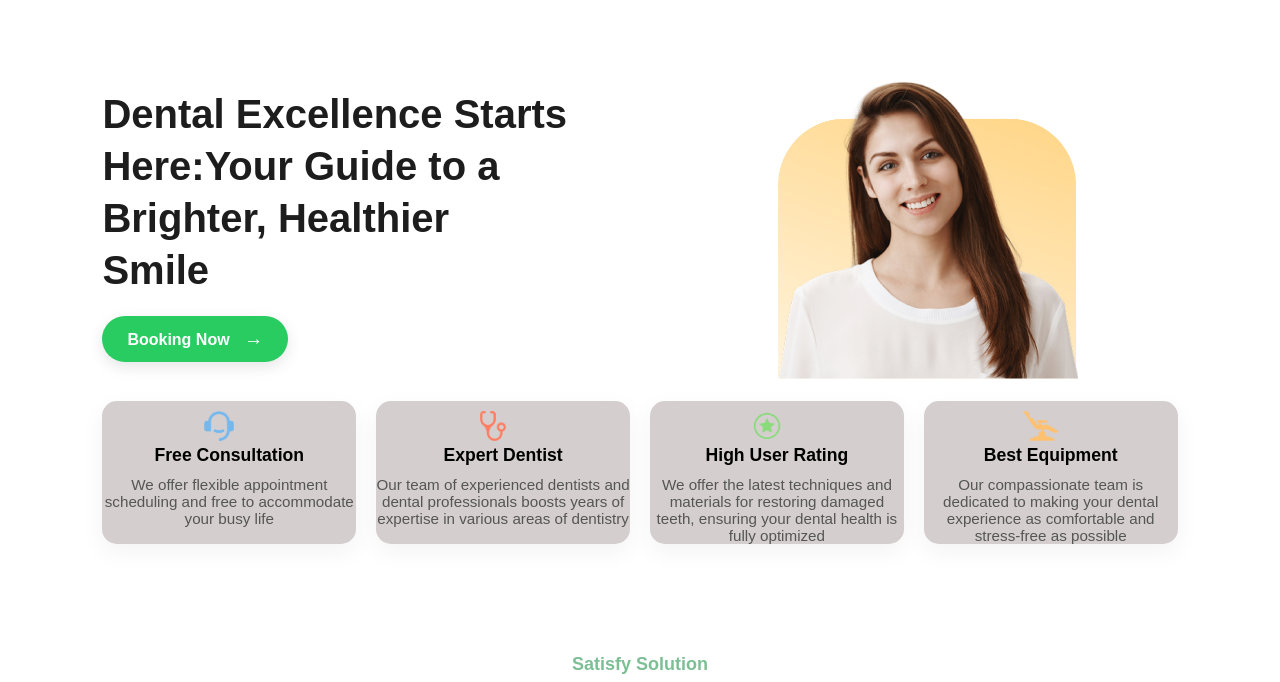
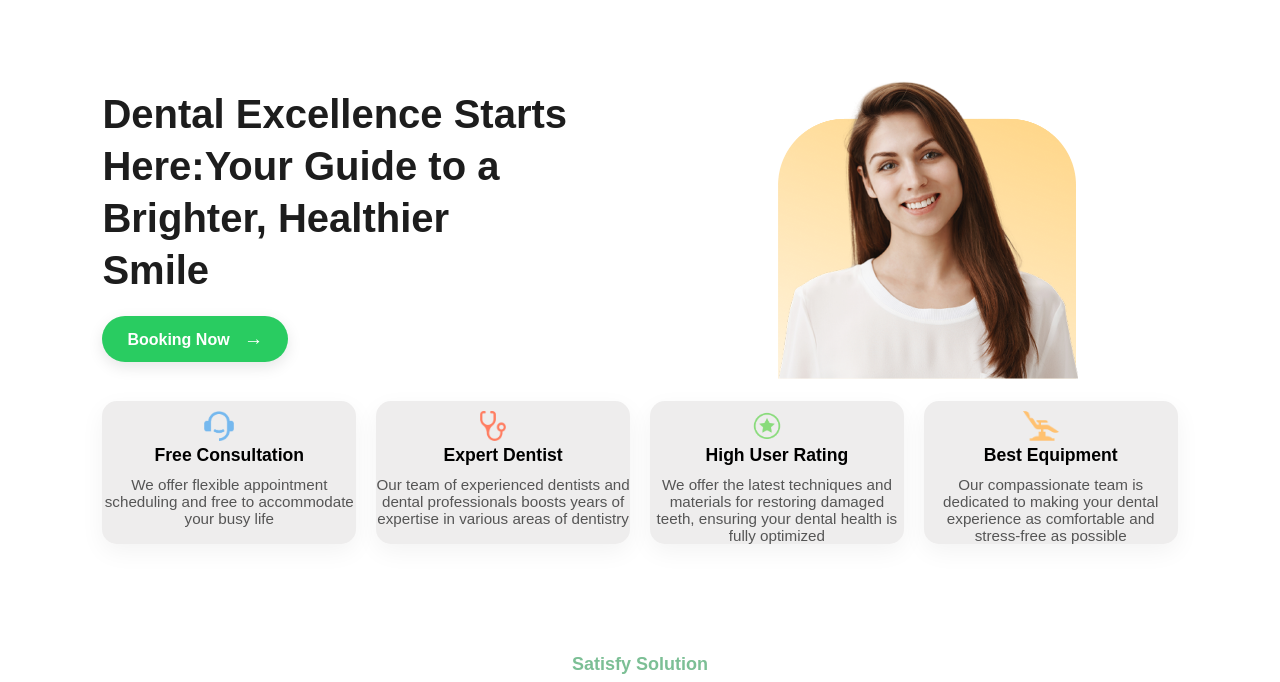
Before and after one commit to SomnathDas2004/Dental-clinic-website-landing-page, a plain HTML site: page index.html in a window 1280 px wide. Shown: the part 77-759 px from the top of the page. Drawn offline with Linux system fonts and the light colour scheme.

Commit message:
Update style.css

```diff
--- a/style.css
+++ b/style.css
@@ -168,7 +168,7 @@
   }
 
   .feature-card {
-    background-color: #d4cece;
+    background-color: #eeeded;
     border-radius: 15px;
     text-align: center;
     box-shadow: 0 8px 25px rgba(0, 0, 0, 0.05);
```
